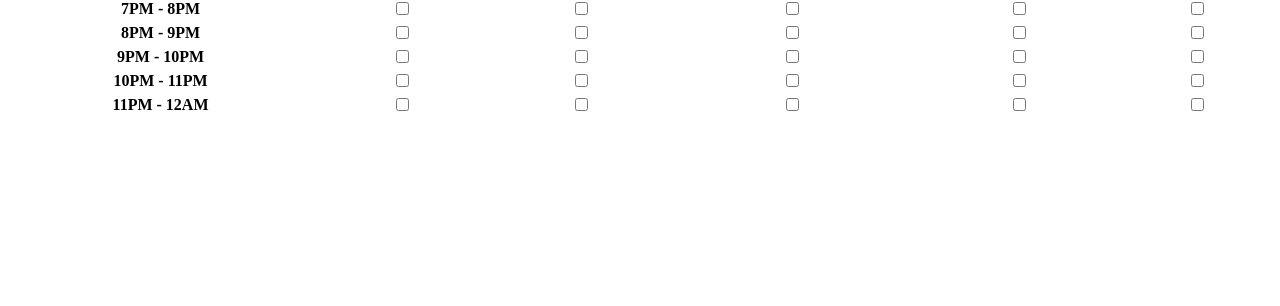
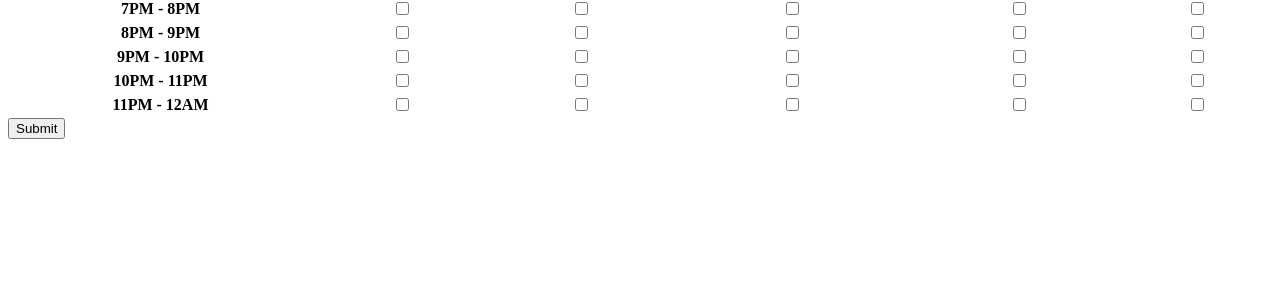
Before and after one commit to sharonday/StudyMap, a Flask app: page /free_hours in a window 1280 px wide. Shown: the part 494-800 px from the top of the page. Run offline with Flask 2, Linux system fonts and the light colour scheme; lists and menus that the app fills with data are empty.

Commit message:
added submit button

```diff
--- a/templates/free_hours.html
+++ b/templates/free_hours.html
@@ -207,4 +207,5 @@
       <th><input type="checkbox" name="FRI_23_24"></th>
     </tr>
   </table>
+  <input type="submit" name="submit" value="Submit">
 </html>
```
